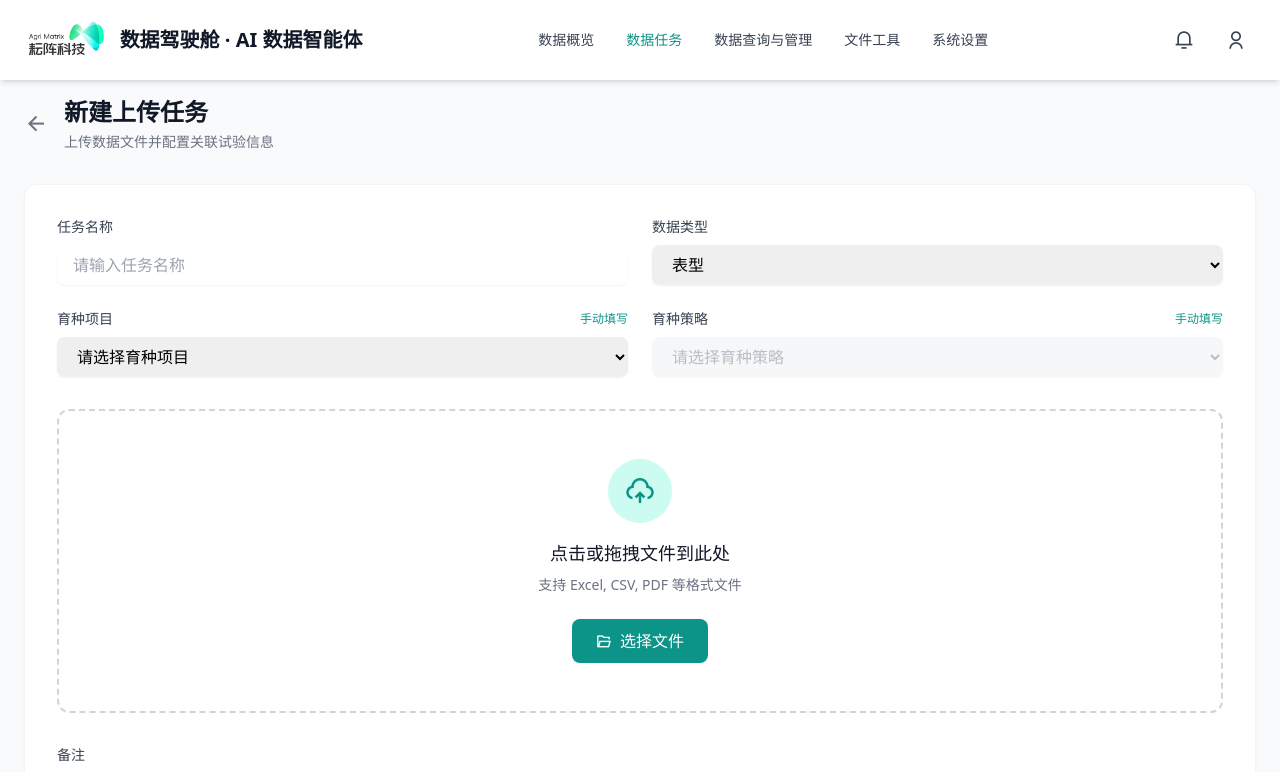
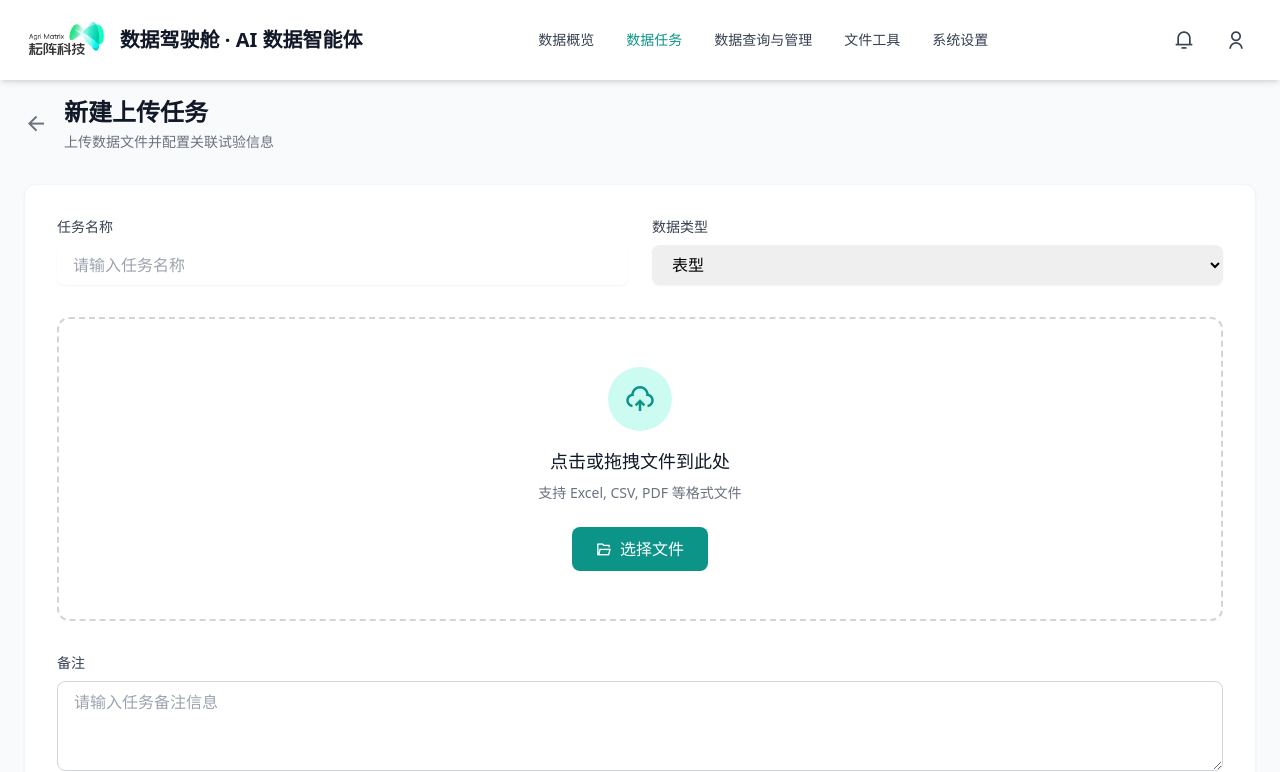
Before and after one commit to jeaker-c/Data-Middle-Platform-Simplified-Prototype, a React (Vite) app: page /tasks/new in a window 1280 px wide. Shown: the top 772 px of the page. Built offline with nearby package versions, Linux system fonts and the light colour scheme.

Commit message:
在新建上传任务的页面添加了上传图像的功能

```diff
--- a/src/pages/tasks/detail/components/ManualBindingStep.tsx
+++ b/src/pages/tasks/detail/components/ManualBindingStep.tsx
@@ -32,12 +32,28 @@ export default function ManualBindingStep({ onNext, onBack }: ManualBindingStepP
 
   const currentItem = fixItems.find(item => item.id === selectedItem) || fixItems[0];
 
+  const [selectedMatch, setSelectedMatch] = useState<string | null>(null);
+
   // Mock Data: Search Results
-  const searchResults: SearchResult[] = [
+  const allSearchResults: SearchResult[] = [
     { id: 'M001', name: '超级水稻-深优1号', code: 'B003-V2' },
     { id: 'M002', name: '抗盐碱稻-3号', code: 'B004' },
     { id: 'M003', name: '丰产麦-21', code: 'C109' },
   ];
+
+  // Filter results based on search query
+  const searchResults = searchQuery.trim()
+    ? allSearchResults.filter(item =>
+        item.name.includes(searchQuery) || item.code.includes(searchQuery)
+      )
+    : [];
+
+  // Reset selected match when changing item
+  const handleItemChange = (itemId: string) => {
+     setSelectedItem(itemId);
+     setSelectedMatch(null);
+     setSearchQuery('');
+  };
 
   return (
     <div className="space-y-8 h-full flex flex-col">
@@ -93,13 +109,11 @@ export default function ManualBindingStep({ onNext, onBack }: ManualBindingStepP
                  <label className="block text-xs font-bold text-gray-400 uppercase tracking-wider mb-2">当前文件名</label>
                  <div className="bg-gray-50 border border-gray-200 rounded-xl px-5 py-4 text-lg font-bold text-gray-800 flex items-center justify-between">
                     {currentItem.fileName}
-                    <button className="text-teal-600 text-sm font-medium hover:text-teal-700">重命名</button>
                  </div>
 
                  <div className="mt-6 flex gap-3">
                     <span className="inline-flex items-center px-3 py-1 rounded-full text-xs font-medium bg-red-50 text-red-600 border border-red-100">
                       <i className="ri-alert-line mr-1"></i>
-                      {currentItem.issueType === 'format' && '格式不合规'}
                       {currentItem.issueType === 'corrupted' && '文件损坏'}
                       {currentItem.issueType === 'unmatched' && '库匹配失败'}
                       {currentItem.issueType === 'duplicate' && '文件重名'}
@@ -131,17 +145,38 @@ export default function ManualBindingStep({ onNext, onBack }: ManualBindingStepP
 
               {/* Search Results */}
               <div className="space-y-3">
-                 {searchResults.map(result => (
-                   <div key={result.id} className="group p-4 rounded-xl border border-gray-100 hover:border-teal-500 hover:shadow-[0_4px_12px_rgba(20,184,166,0.1)] transition-all cursor-pointer flex items-center justify-between bg-white">
-                      <div>
-                         <span className="font-bold text-gray-800">{result.name}</span>
-                         <span className="ml-2 text-gray-500 font-mono text-sm bg-gray-100 px-2 py-0.5 rounded">({result.code})</span>
+                 {searchResults.length > 0 ? (
+                    searchResults.map(result => (
+                      <div
+                        key={result.id}
+                        onClick={() => setSelectedMatch(result.id)}
+                        className={`group p-4 rounded-xl border transition-all cursor-pointer flex items-center justify-between ${
+                          selectedMatch === result.id
+                            ? 'bg-teal-50 border-teal-500 shadow-[0_0_0_1px_rgba(20,184,166,1)]'
+                            : 'bg-white border-gray-100 hover:border-teal-500 hover:shadow-[0_4px_12px_rgba(20,184,166,0.1)]'
+                        }`}
+                      >
+                          <div>
+                            <span className={`font-bold ${selectedMatch === result.id ? 'text-teal-900' : 'text-gray-800'}`}>{result.name}</span>
+                            <span className="ml-2 text-gray-500 font-mono text-sm bg-gray-100 px-2 py-0.5 rounded">({result.code})</span>
+                          </div>
+                          <div className={`w-6 h-6 rounded-full border-2 flex items-center justify-center transition-colors ${
+                            selectedMatch === result.id ? 'border-teal-600' : 'border-gray-200 group-hover:border-teal-500'
+                          }`}>
+                            <div className={`w-3 h-3 rounded-full bg-teal-600 transition-opacity ${
+                              selectedMatch === result.id ? 'opacity-100' : 'opacity-0 group-hover:opacity-100'
+                            }`}></div>
+                          </div>
                       </div>
-                      <div className="w-6 h-6 rounded-full border-2 border-gray-200 group-hover:border-teal-500 flex items-center justify-center transition-colors">
-                         <div className="w-3 h-3 rounded-full bg-teal-500 opacity-0 group-hover:opacity-100 transition-opacity"></div>
+                    ))
+                 ) : (
+                    searchQuery && (
+                      <div className="text-center py-8 text-gray-400">
+                        <i className="ri-search-2-line text-2xl mb-2"></i>
+                        <p>未找到匹配的材料</p>
                       </div>
-                   </div>
-                 ))}
+                    )
+                 )}
               </div>
            </div>
         </div>
@@ -159,7 +194,7 @@ export default function ManualBindingStep({ onNext, onBack }: ManualBindingStepP
           onClick={onNext}
           className="px-8 py-2.5 bg-teal-600 text-white rounded-full font-medium shadow-sm hover:bg-teal-700 hover:shadow-md transition-all flex items-center gap-2"
         >
-          完成所有纠偏
+          完成所有图片匹配
           <i className="ri-arrow-right-line"></i>
         </button>
       </div>
--- a/src/pages/tasks/new/page.tsx
+++ b/src/pages/tasks/new/page.tsx
@@ -200,75 +200,8 @@ export default function NewTaskPage() {
                         <option value="基因型">基因型</option>
                         <option value="表型">表型</option>
                         <option value="环境">环境</option>
+                        <option value="图像">图像</option>
                     </select>
-                </div>
-                <div>
-                    <div className="flex justify-between items-center mb-2">
-                        <label className="block text-sm font-medium text-gray-700">育种项目</label>
-                        <button
-                            onClick={() => setIsManualProject(!isManualProject)}
-                            className="text-xs text-teal-600 hover:text-teal-700 font-medium"
-                        >
-                            {isManualProject ? '选择已有项目' : '手动填写'}
-                        </button>
-                    </div>
-                    {isManualProject ? (
-                        <input
-                            type="text"
-                            value={customProjectName}
-                            onChange={(e) => setCustomProjectName(e.target.value)}
-                            placeholder="请输入新项目名称"
-                            className="w-full border-gray-300 rounded-lg px-4 py-2 shadow-sm focus:border-teal-500 focus:ring-teal-500"
-                        />
-                    ) : (
-                        <select
-                            value={projectId}
-                            onChange={(e) => {
-                                setProjectId(e.target.value);
-                                setStrategyId('');
-                            }}
-                            className="w-full border-gray-300 rounded-lg px-4 py-2 shadow-sm focus:border-teal-500 focus:ring-teal-500"
-                        >
-                            <option value="">请选择育种项目</option>
-                            {MOCK_PROJECTS.map(p => (
-                                <option key={p.id} value={p.id}>{p.name}</option>
-                            ))}
-                        </select>
-                    )}
-                </div>
-                <div>
-                    <div className="flex justify-between items-center mb-2">
-                        <label className="block text-sm font-medium text-gray-700">育种策略</label>
-                        {!isManualProject && (
-                            <button
-                                onClick={() => setIsManualStrategy(!isManualStrategy)}
-                                className="text-xs text-teal-600 hover:text-teal-700 font-medium"
-                            >
-                                {isManualStrategy ? '选择已有策略' : '手动填写'}
-                            </button>
-                        )}
-                    </div>
-                    {isManualStrategy ? (
-                        <input
-                            type="text"
-                            value={customStrategyName}
-                            onChange={(e) => setCustomStrategyName(e.target.value)}
-                            placeholder="请输入新策略名称"
-                            className="w-full border-gray-300 rounded-lg px-4 py-2 shadow-sm focus:border-teal-500 focus:ring-teal-500"
-                        />
-                    ) : (
-                        <select
-                            value={strategyId}
-                            onChange={(e) => setStrategyId(e.target.value)}
-                            disabled={!projectId}
-                            className="w-full border-gray-300 rounded-lg px-4 py-2 shadow-sm focus:border-teal-500 focus:ring-teal-500 disabled:bg-gray-100 disabled:text-gray-400"
-                        >
-                            <option value="">请选择育种策略</option>
-                            {filteredStrategies.map(s => (
-                                <option key={s.id} value={s.id}>{s.name}</option>
-                            ))}
-                        </select>
-                    )}
                 </div>
             </div>
 
@@ -299,7 +232,7 @@ export default function NewTaskPage() {
               点击或拖拽文件到此处
             </h3>
             <p className="text-gray-500 text-sm mb-6">
-              支持 Excel, CSV, PDF 等格式文件
+              {dataType === '图像' ? '支持 JPG, PNG 等格式的图片' : '支持 Excel, CSV, PDF 等格式文件'}
             </p>
 
             <label
```
